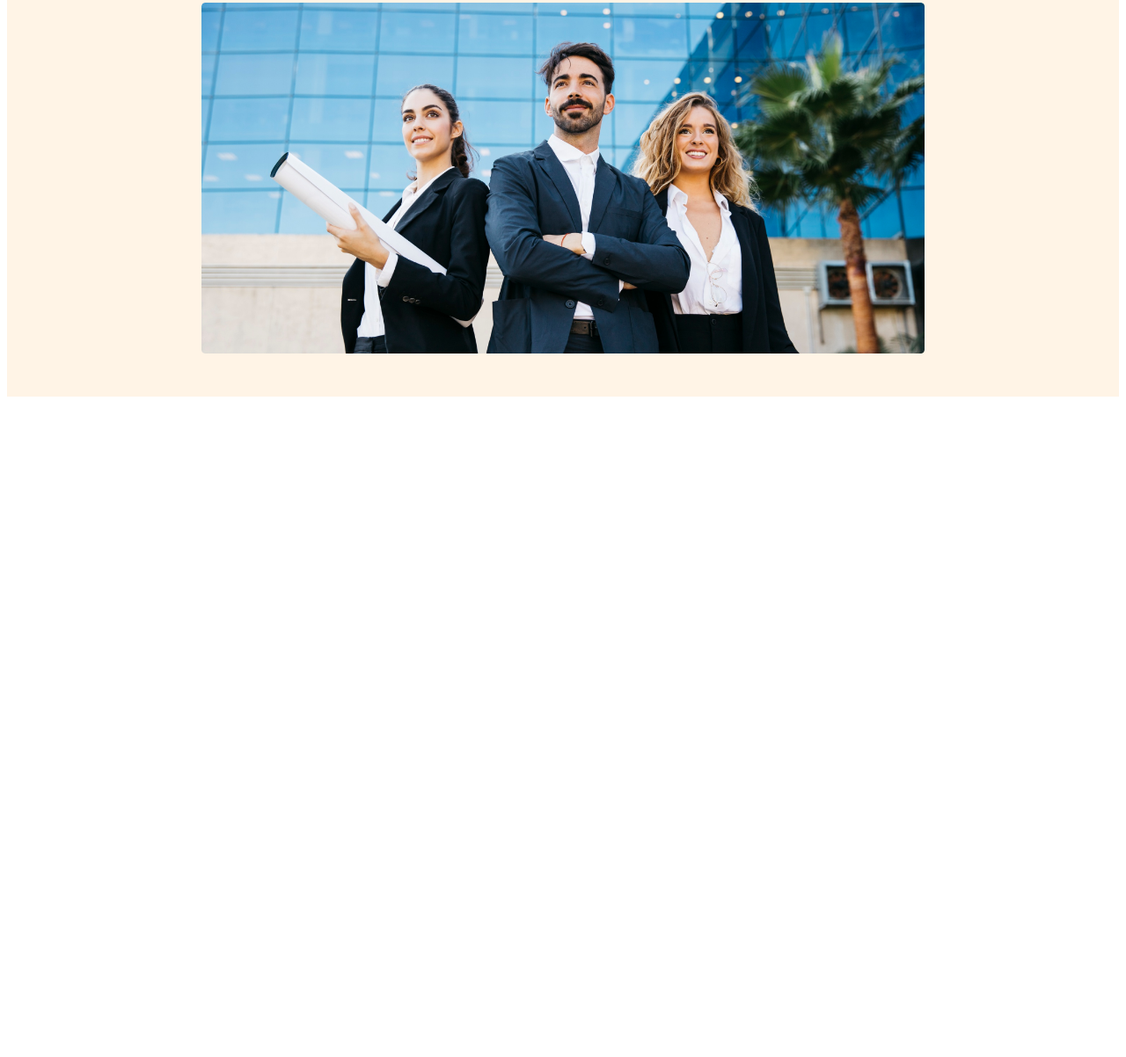
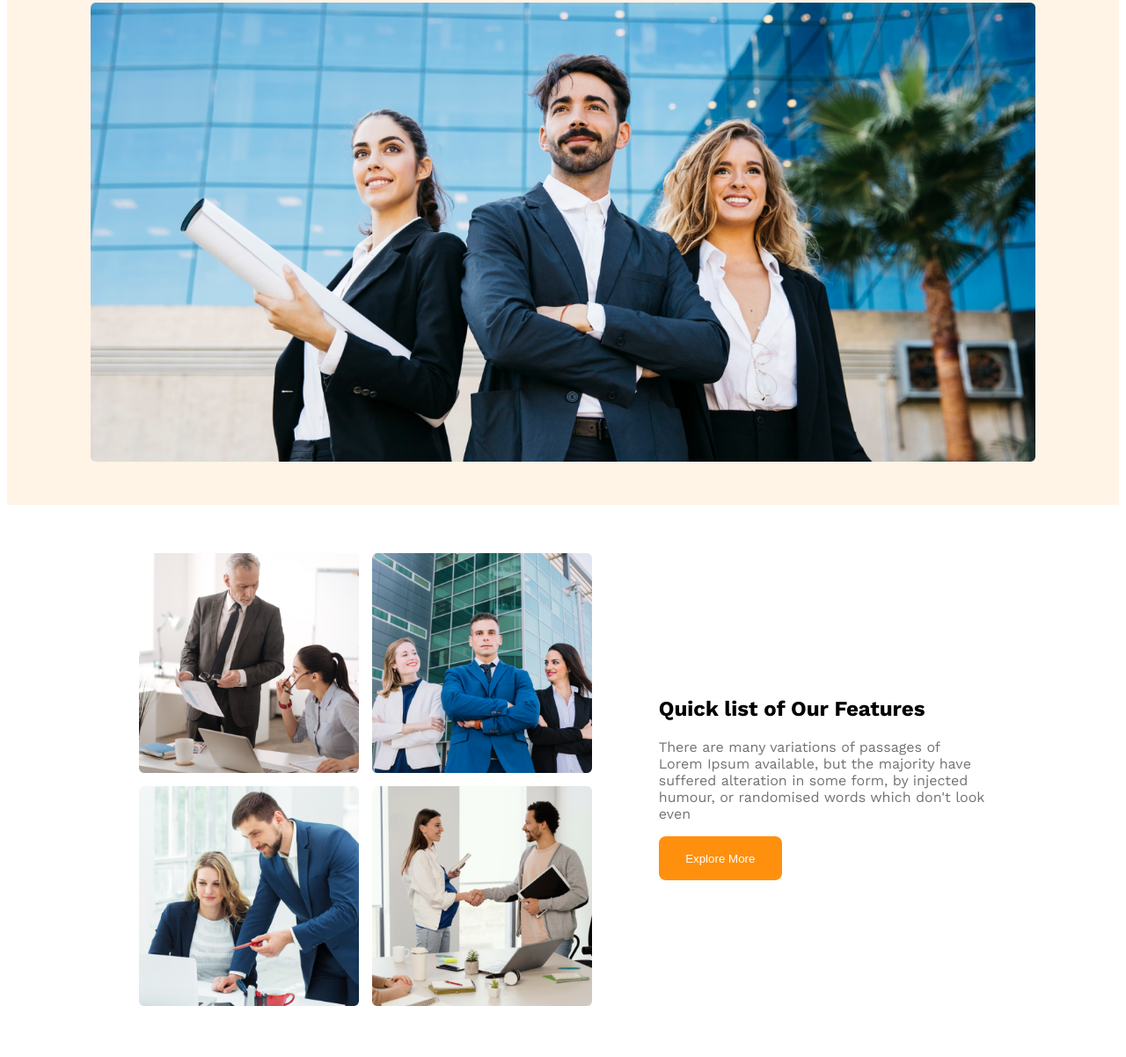
Before and after one commit to zalish-shawon/g3-arch-website, a plain HTML site: page index.html in a window 1280 px wide. Shown: the part 435-1637 px from the top of the page at 88% size. Before the commit the page ends 894 px from the top, so only its background shows below. Drawn offline with nearby package versions, Linux system fonts and the light colour scheme.

Commit message:
Quick list of Our Features

```diff
--- a/index.html
+++ b/index.html
@@ -22,7 +22,7 @@
                 <h1 class="banner-title">Brand New
                     Group of Architects
                     </h1>
-                    <p>There are many variations of passages of Lorem Ipsum available, but the majority have suffered alteration in some form, by injected humour, or randomised words which don't look even</p>
+                    <p class="description">There are many variations of passages of Lorem Ipsum available, but the majority have suffered alteration in some form, by injected humour, or randomised words which don't look even</p>
                     <button class="btn-primary">Explore More</button>
                     <img class="banner-img" src="images/banner.png" alt="">
             </div>
@@ -30,7 +30,21 @@
         <!-- navbar section  -->
     </header>
     <main>
-
+        <section>
+            <div class="quick-container">
+                <div class="quick-img">
+                    <img src="images/team1.png" alt="">
+                    <img src="images/team2.png" alt="">
+                    <img src="images/team3.png" alt="">
+                    <img src="images/team4.png" alt="">
+                </div>
+                <div class="quick-contents">
+                    <h1>Quick list of Our Features</h1>
+                    <p>There are many variations of passages of Lorem Ipsum available, but the majority have suffered alteration in some form, by injected humour, or randomised words which don't look even</p>
+                    <button class="btn-primary">Explore More</button>
+                </div>
+            </div>
+        </section>
     </main>
     <footer>
 
--- a/styles/g3web.css
+++ b/styles/g3web.css
@@ -29,8 +29,15 @@
  }
  .banner {
     text-align: center;
-    width: 65%;
+    width: 85%;
     margin: 65px auto 0 auto;
+ }
+ .description {
+    width: 76%;
+    margin-left: auto;
+    margin-right: auto;
+    color: #727272;
+    font-weight: 400;
  }
 .banner-title {
     font-size: 3rem;
@@ -52,6 +59,30 @@
     border-radius: 8px;
     border: none;
 
+}
+main {
+    width: 85%;
+    margin: 0 auto;
+}
+.quick-container {
+    display: flex;
+    padding: 55px;
+    gap: 76px;
+    align-items: center;
+}
+.quick-img {
+    display: grid;
+    grid-template-columns: repeat(2, 1fr);
+    row-gap: 15px;
+    column-gap: 15px;
+}
+.quick-img img {
+    width: 250px;
+    height: 250px;
+}
+.quick-contents p {
+    color: #727272;
+    font-weight: 400;
 }
 
 
```
